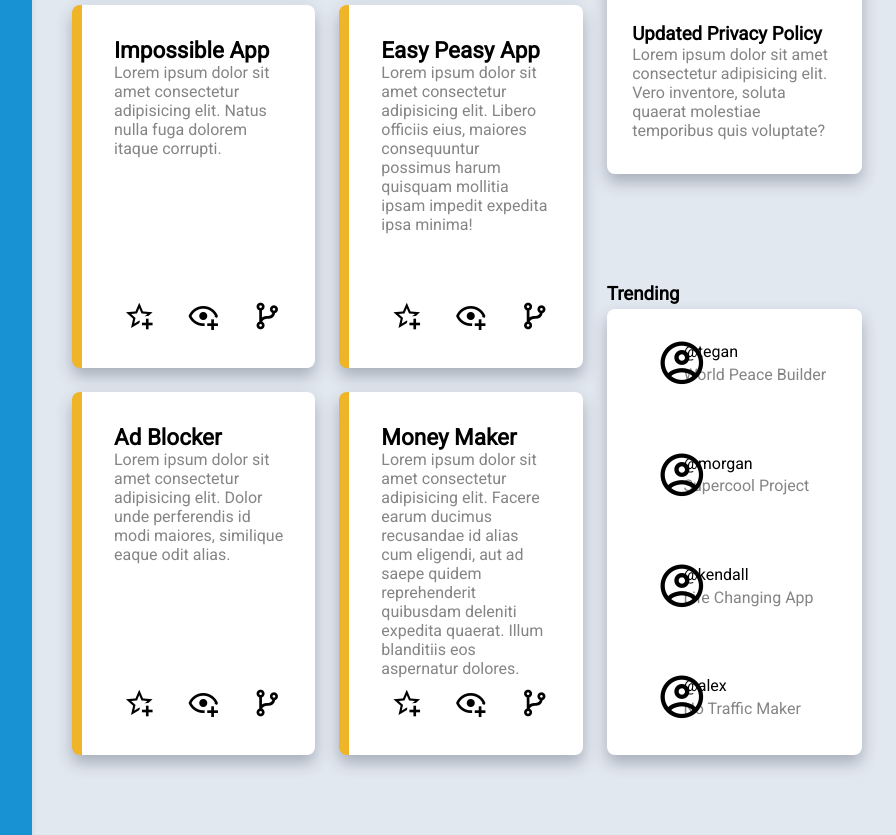
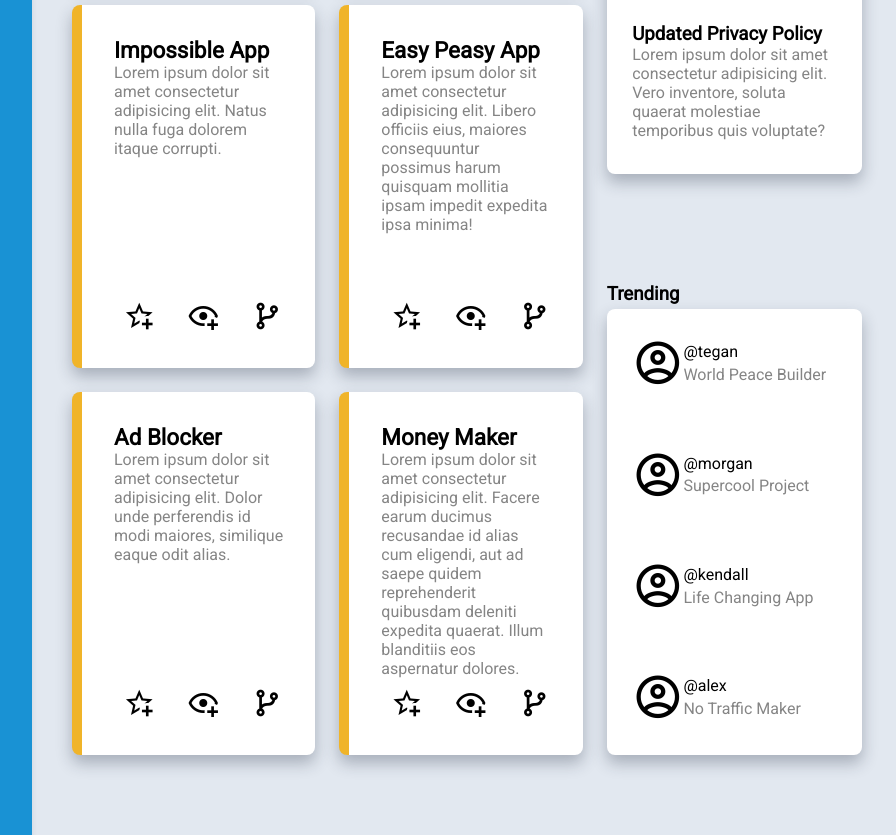
Before and after one commit to Marlonilao/Project-Admin-Dashboard, a website: page index.html in a window 1280 px wide. Shown: the part 707-1542 px from the top of the page, without its empty margins (378-1274 px from the left). Drawn offline with Linux system fonts and the light colour scheme.

Commit message:
minor update

```diff
--- a/styles.css
+++ b/styles.css
@@ -308,5 +308,4 @@ body {
     grid-row: 1 / 3;
     position: relative;
     font-size: 3.2rem;
-    left: 24px;
 }
```
